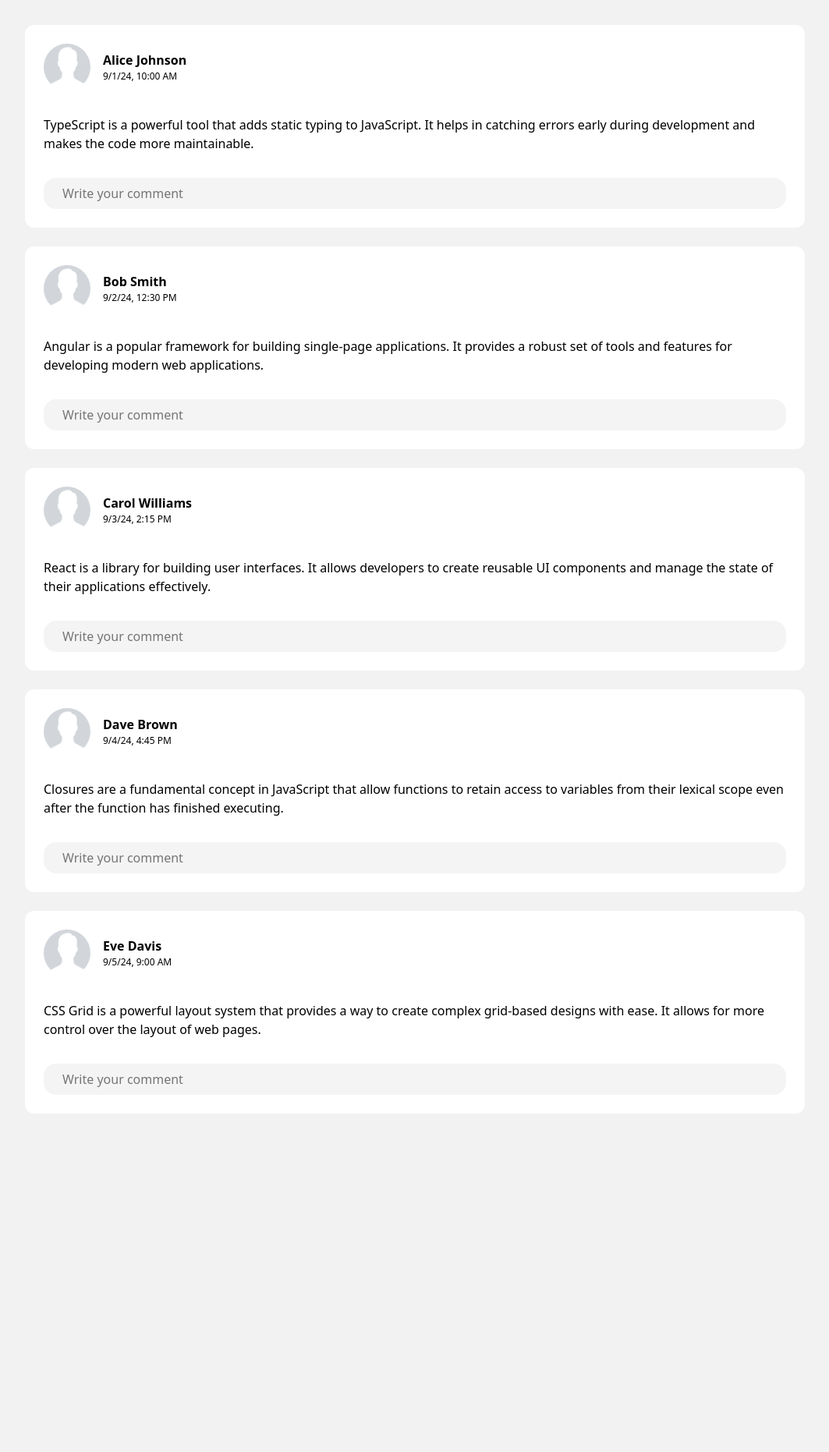
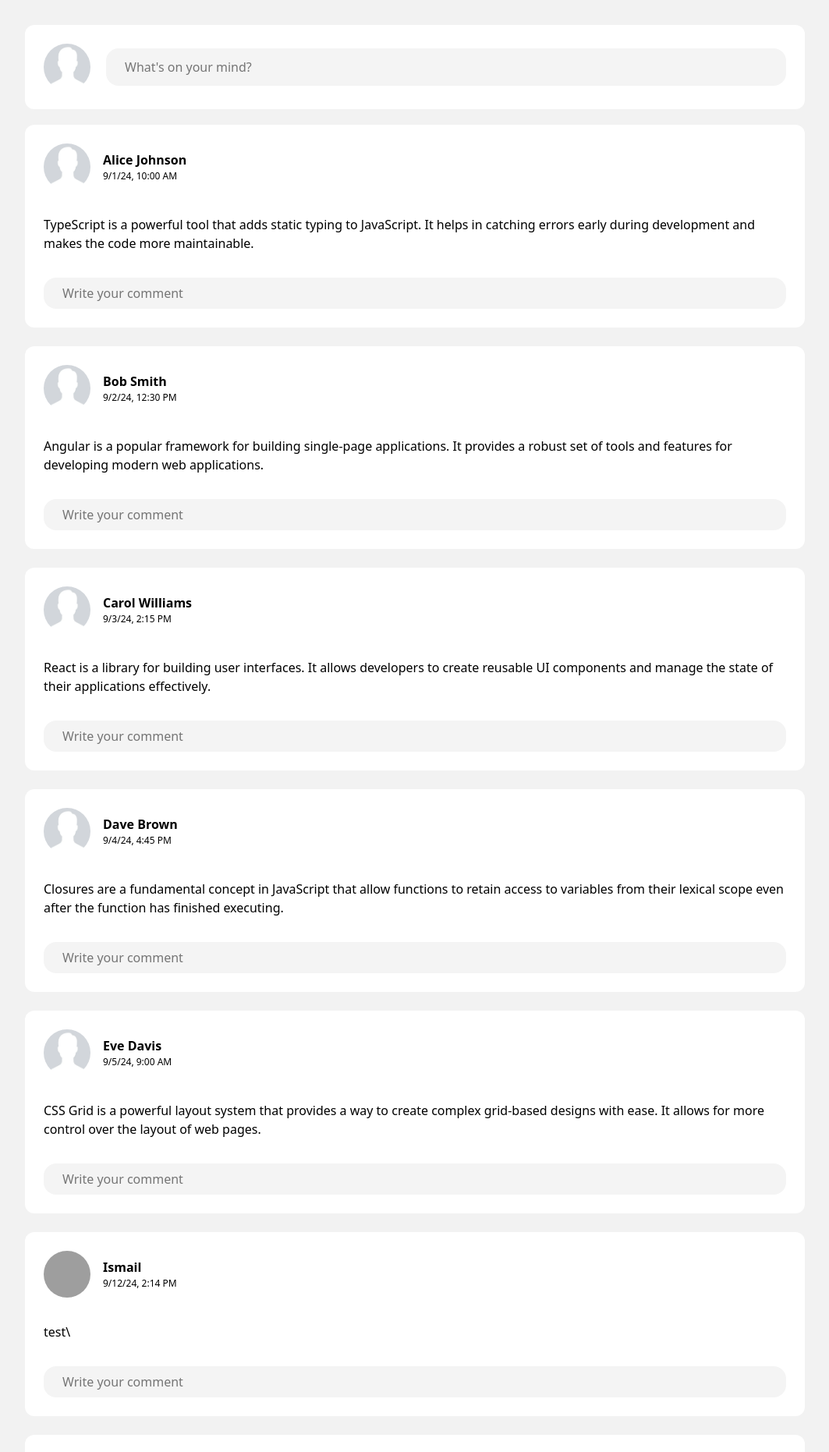
Before and after one commit to Apolo151/eSocialize-frontend, an Angular app: page / in a window 1280 px wide. Shown: the top 1862 px of the page at 78% size, without its empty margins (108-1171 px from the left). Before the commit the page ends 1460 px from the top, so only its background shows below. Built offline with nearby package versions, Linux system fonts and the light colour scheme; data requests are answered from the project's data file; grey boxes are pictures that could not be loaded.

Commit message:
Added json server

```diff
--- /dev/null
+++ b/db.json
@@ -0,0 +1,98 @@
+{
+  "posts": [
+    {
+      "id": "1",
+      "title": "Exploring TypeScript",
+      "body": "TypeScript is a powerful tool that adds static typing to JavaScript. It helps in catching errors early during development and makes the code more maintainable.",
+      "author": {
+        "id": 1,
+        "name": "Alice Johnson",
+        "bio": "Software Engineer and TypeScript enthusiast.",
+        "email": "alice.johnson@example.com",
+        "profilePictureUrl": null,
+        "createdAt": "2024-01-01T00:00:00Z"
+      },
+      "createdAt": "2024-09-01T10:00:00Z"
+    },
+    {
+      "id": "2",
+      "title": "Introduction to Angular",
+      "body": "Angular is a popular framework for building single-page applications. It provides a robust set of tools and features for developing modern web applications.",
+      "author": {
+        "id": 2,
+        "name": "Bob Smith",
+        "bio": "Frontend developer with a passion for Angular.",
+        "email": "bob.smith@example.com",
+        "profilePictureUrl": null,
+        "createdAt": "2024-01-02T00:00:00Z"
+      },
+      "createdAt": "2024-09-02T12:30:00Z"
+    },
+    {
+      "id": "3",
+      "title": "Getting Started with React",
+      "body": "React is a library for building user interfaces. It allows developers to create reusable UI components and manage the state of their applications effectively.",
+      "author": {
+        "id": 3,
+        "name": "Carol Williams",
+        "bio": "React developer and UI/UX designer.",
+        "email": "carol.williams@example.com",
+        "profilePictureUrl": null,
+        "createdAt": "2024-01-03T00:00:00Z"
+      },
+      "createdAt": "2024-09-03T14:15:00Z"
+    },
+    {
+      "id": "4",
+      "title": "Understanding JavaScript Closures",
+      "body": "Closures are a fundamental concept in JavaScript that allow functions to retain access to variables from their lexical scope even after the function has finished executing.",
+      "author": {
+        "id": 4,
+        "name": "Dave Brown",
+        "bio": "JavaScript expert and web performance advocate.",
+        "email": "dave.brown@example.com",
+        "profilePictureUrl": null,
+        "createdAt": "2024-01-04T00:00:00Z"
+      },
+      "createdAt": "2024-09-04T16:45:00Z"
+    },
+    {
+      "id": "5",
+      "title": "Mastering CSS Grid",
+      "body": "CSS Grid is a powerful layout system that provides a way to create complex grid-based designs with ease. It allows for more control over the layout of web pages.",
+      "author": {
+        "id": 5,
+        "name": "Eve Davis",
+        "bio": "CSS specialist and web design guru.",
+        "email": "eve.davis@example.com",
+        "profilePictureUrl": null,
+        "createdAt": "2024-01-05T00:00:00Z"
+      },
+      "createdAt": "2024-09-05T09:00:00Z"
+    },
+    {
+      "id": 1726150448538,
+      "title": "New Post",
+      "body": "test\\",
+      "author": {
+        "id": 1726150448538,
+        "name": "Ismail",
+        "createdAt": "2024-09-12T14:14:08.538Z",
+        "profilePictureUrl": "default-profile-picture-url.webp"
+      },
+      "createdAt": "2024-09-12T14:14:08.538Z"
+    },
+    {
+      "id": 1726150529181,
+      "title": "New Post",
+      "body": "Ismail",
+      "author": {
+        "id": 1726150529181,
+        "name": "Ismail",
+        "createdAt": "2024-09-12T14:15:29.181Z",
+        "profilePictureUrl": "default-profile-picture-url.webp"
+      },
+      "createdAt": "2024-09-12T14:15:29.181Z"
+    }
+  ]
+}
--- a/package.json
+++ b/package.json
@@ -6,7 +6,8 @@
     "start": "ng serve",
     "build": "ng build",
     "watch": "ng build --watch --configuration development",
-    "test": "ng test"
+    "test": "ng test",
+    "server":"json-server --watch db.json --port 5000"
   },
   "private": true,
   "dependencies": {
@@ -18,6 +19,7 @@
     "@angular/platform-browser": "^16.0.0",
     "@angular/platform-browser-dynamic": "^16.0.0",
     "@angular/router": "^16.0.0",
+    "json-server": "^1.0.0-beta.2",
     "rxjs": "~7.8.0",
     "tslib": "^2.3.0",
     "zone.js": "~0.13.0"
--- a/src/app/components/new-post/new-post.component.css
+++ b/src/app/components/new-post/new-post.component.css
@@ -0,0 +1,18 @@
+.new-post-container{
+    background-color: white;
+    border-radius: 12px;
+    margin-bottom: 20px;
+    padding:24px;
+    display:flex;
+    gap:20px;
+    align-items: center;
+}
+
+.new-post-container input {
+    outline: none;
+    border: none;
+    background: #f4f4f4;
+    padding: 12px 24px;
+    border-radius: 16px;
+    width: 100%;
+}
--- a/src/app/components/new-post/new-post.component.html
+++ b/src/app/components/new-post/new-post.component.html
@@ -1 +1,4 @@
-<p>new-post works!</p>
+<div class = "new-post-container">
+    <app-avatar [img]="getProfilePictureUrl()"></app-avatar>
+        <input type="text" name="new-post" id="new-post" [(ngModel)]="new_post_text" placeholder="What's on your mind?" (keydown.enter)="handleSubmit()">
+</div>
--- a/src/app/components/new-post/new-post.component.ts
+++ b/src/app/components/new-post/new-post.component.ts
@@ -1,13 +1,49 @@
 import { Component } from '@angular/core';
-
+import { PostService } from 'src/app/services/post.service';
+import {Post} from 'src/app/models/post'
 @Component({
   selector: 'app-new-post',
   templateUrl: './new-post.component.html',
   styleUrls: ['./new-post.component.css']
 })
 export class NewPostComponent {
+  constructor(private postsService: PostService) {}
+  new_post_text: string = ''
 
-  addNewPost() {
-    // TODO: Create new post API
+
+  getProfilePictureUrl(): string {
+    return 'assets/default-profile-picture-url.webp';
   }
+
+
+  handleSubmit(): void {
+    if (this.new_post_text.trim()) {
+      const newPost: Post = {
+        id: Date.now(),
+        title: 'New Post',
+        body: this.new_post_text,
+        author: {
+          id: Date.now(),
+          name: 'Ismail',
+          createdAt: new Date(),
+          profilePictureUrl: 'default-profile-picture-url.webp'
+        },
+        createdAt: new Date()
+      };
+
+      this.postsService.addPost(newPost).subscribe(
+        response => {
+          console.log('Post added successfully', response);
+          this.new_post_text = '';
+        },
+        error => {
+          console.error('Error adding post', error);
+        }
+      );
+
+    } else {
+      console.log('empty');
+    }
+  }
+
 }
--- a/src/app/mock/mock-posts.ts
+++ /dev/null
@@ -1,83 +0,0 @@
-import { Post } from '../models/post';
-import { Author } from '../models/author';
-//generated from ChatGPT
-const authors: Author[] = [
-  {
-    id: 1,
-    name: 'Alice Johnson',
-    bio: 'Software Engineer and TypeScript enthusiast.',
-    email: 'alice.johnson@example.com',
-    profilePictureUrl: undefined,
-    createdAt: new Date('2024-01-01T00:00:00Z'),
-  },
-  {
-    id: 2,
-    name: 'Bob Smith',
-    bio: 'Frontend developer with a passion for Angular.',
-    email: 'bob.smith@example.com',
-    profilePictureUrl: undefined,
-    createdAt: new Date('2024-01-02T00:00:00Z'),
-  },
-  {
-    id: 3,
-    name: 'Carol Williams',
-    bio: 'React developer and UI/UX designer.',
-    email: 'carol.williams@example.com',
-    profilePictureUrl: undefined,
-    createdAt: new Date('2024-01-03T00:00:00Z'),
-  },
-  {
-    id: 4,
-    name: 'Dave Brown',
-    bio: 'JavaScript expert and web performance advocate.',
-    email: 'dave.brown@example.com',
-    profilePictureUrl: undefined,
-    createdAt: new Date('2024-01-04T00:00:00Z'),
-  },
-  {
-    id: 5,
-    name: 'Eve Davis',
-    bio: 'CSS specialist and web design guru.',
-    email: 'eve.davis@example.com',
-    profilePictureUrl: undefined,
-    createdAt: new Date('2024-01-05T00:00:00Z'),
-  }
-];
-
-export const mockPosts: Post[] = [
-  {
-    id: 1,
-    title: 'Exploring TypeScript',
-    body: 'TypeScript is a powerful tool that adds static typing to JavaScript. It helps in catching errors early during development and makes the code more maintainable.',
-    author: authors[0],
-    createdAt: new Date('2024-09-01T10:00:00Z')
-  },
-  {
-    id: 2,
-    title: 'Introduction to Angular',
-    body: 'Angular is a popular framework for building single-page applications. It provides a robust set of tools and features for developing modern web applications.',
-    author: authors[1],
-    createdAt: new Date('2024-09-02T12:30:00Z')
-  },
-  {
-    id: 3,
-    title: 'Getting Started with React',
-    body: 'React is a library for building user interfaces. It allows developers to create reusable UI components and manage the state of their applications effectively.',
-    author: authors[2],
-    createdAt: new Date('2024-09-03T14:15:00Z')
-  },
-  {
-    id: 4,
-    title: 'Understanding JavaScript Closures',
-    body: 'Closures are a fundamental concept in JavaScript that allow functions to retain access to variables from their lexical scope even after the function has finished executing.',
-    author: authors[3],
-    createdAt: new Date('2024-09-04T16:45:00Z')
-  },
-  {
-    id: 5,
-    title: 'Mastering CSS Grid',
-    body: 'CSS Grid is a powerful layout system that provides a way to create complex grid-based designs with ease. It allows for more control over the layout of web pages.',
-    author: authors[4],
-    createdAt: new Date('2024-09-05T09:00:00Z')
-  }
-];
--- a/src/app/pages/home/home.component.html
+++ b/src/app/pages/home/home.component.html
@@ -1,5 +1,4 @@
-<!-- TODO: new-post component -->
-<!-- TODO: Map on list of posts using app-post component -->
+<app-new-post></app-new-post><!-- TODO: Map on list of posts using app-post component -->
 <div class="posts-container">
     <div *ngFor="let post of posts">
         <app-post  [post]="post"></app-post>
--- a/src/app/pages/home/home.component.ts
+++ b/src/app/pages/home/home.component.ts
@@ -1,7 +1,7 @@
 import { Component, OnInit } from '@angular/core';
 import { Post } from 'src/app/models/post';
 import { PostService } from 'src/app/services/post.service';
-import { mockPosts } from 'src/app/mock/mock-posts';
+
 @Component({
   selector: 'app-home',
   templateUrl: './home.component.html',
@@ -9,16 +9,19 @@
 })
 export class HomeComponent implements OnInit {
 
-  posts: Post[] = []
+  posts: Post[] = [];
 
   constructor(private postService: PostService) { }
 
   ngOnInit(): void {
-    this.postService.getPosts().subscribe((res: any) => {
-      this.posts = [...res]
-      console.log(res);
-
-    })
-
+    this.postService.getPosts().subscribe({
+      next: (res: Post[]) => {
+        this.posts = [...res];
+        console.log(res);
+      },
+      error: (err) => {
+        console.error('Error fetching posts:', err);
+      }
+    });
   }
 }
--- a/src/app/services/post.service.ts
+++ b/src/app/services/post.service.ts
@@ -1,15 +1,28 @@
 import { Injectable } from '@angular/core';
-import { of, Observable } from 'rxjs';
+import { HttpClient } from '@angular/common/http';
+import { Observable, of } from 'rxjs';
 import { Post } from '../models/post';
-import { mockPosts } from '../mock/mock-posts';
 
 @Injectable({
   providedIn: 'root'
 })
 export class PostService {
-  constructor() { }
+  private apiUrl = 'http://localhost:5000/posts'
+  constructor(private http:HttpClient){}
 
   getPosts(): Observable<Post[]> {
-    return of(mockPosts);
+    return this.http.get<Post[]>(this.apiUrl);
   }
+
+
+  addPost(post: Post): Observable<Post> {
+    return this.http.post<Post>(this.apiUrl, post);
+  }
+
+
+
+  // removePost(postId: number): void {
+  //   this.posts = this.posts.filter(post => post.id !== postId);
+  // }
+
 }
```
Also changed, not shown: src/app/models/post.ts (line endings or trailing spaces), 1 other file (tests, documents, lock files or other folders).
